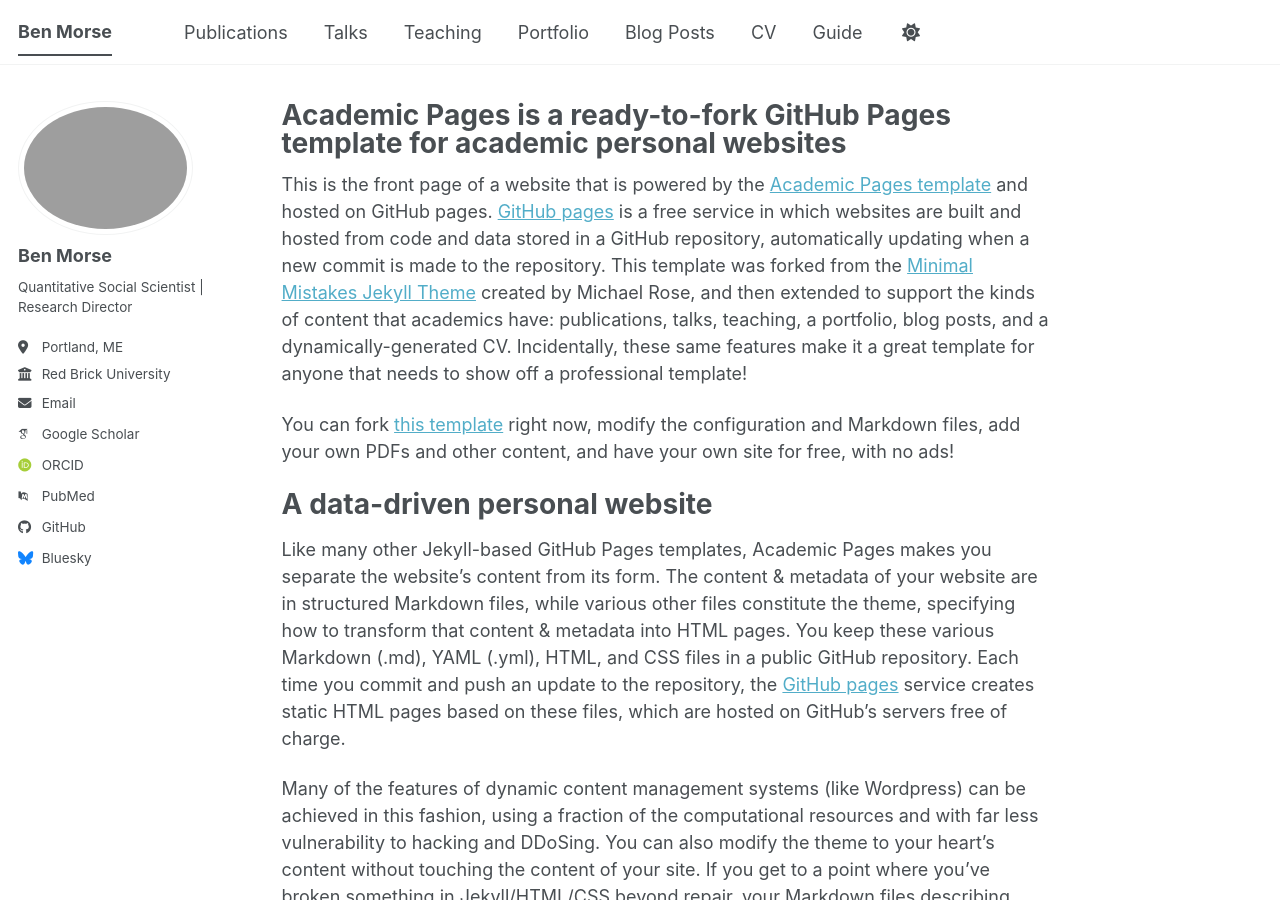
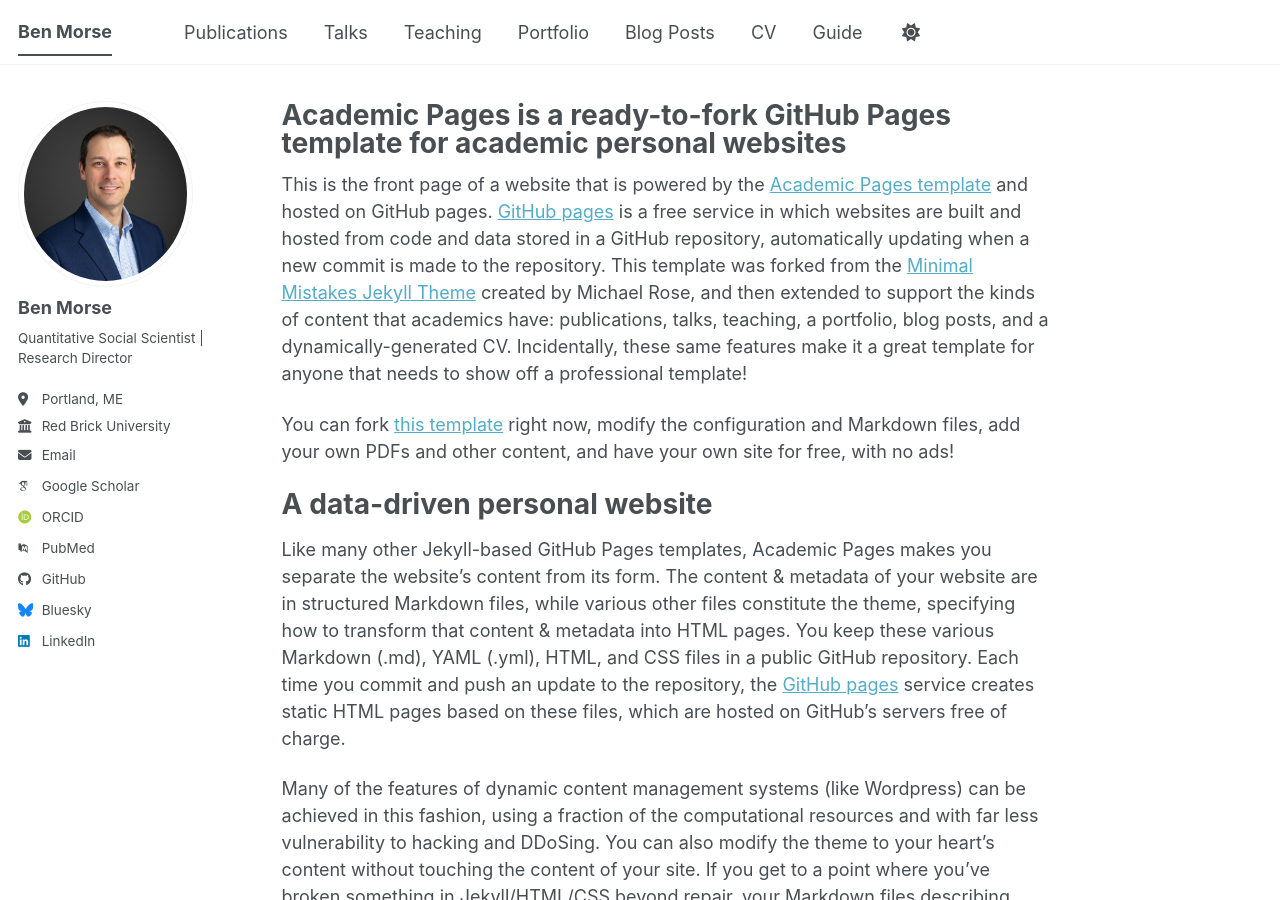
Before and after one commit to bensmorse/bensmorse.github.io, a Jekyll site: the page built from _pages/about.md, in a window 1280 px wide and 900 px high. Built offline with Jekyll 4.4.1, drawn with Linux system fonts in a browser that asks for light colours; some web fonts are replaced; a script bundle is joined from its source files by our own code; library files that are not in the unit come from our copies.

Commit message:
Update _config.yml

```diff
--- a/_config.yml
+++ b/_config.yml
@@ -23,7 +23,7 @@
 #               Additional customization can be done by editing /_includes/author-profile.html
 author:
   # Biographic information
-  avatar           : "bensmorse.png"
+  avatar           : "bensmorse_profile.png"
   name             : "Ben Morse"
   pronouns         : # example: "she/her"
   bio              : "Quantitative Social Scientist | Research Director"
@@ -66,7 +66,7 @@
   keybase          : # Username
   instagram        : # Username
   lastfm           : # Username
-  linkedin         : # Username
+  linkedin         : "ben-morse-957a1520"
   mastodon         : # URL
   medium           : # URL
   pinterest        : # Username
```
